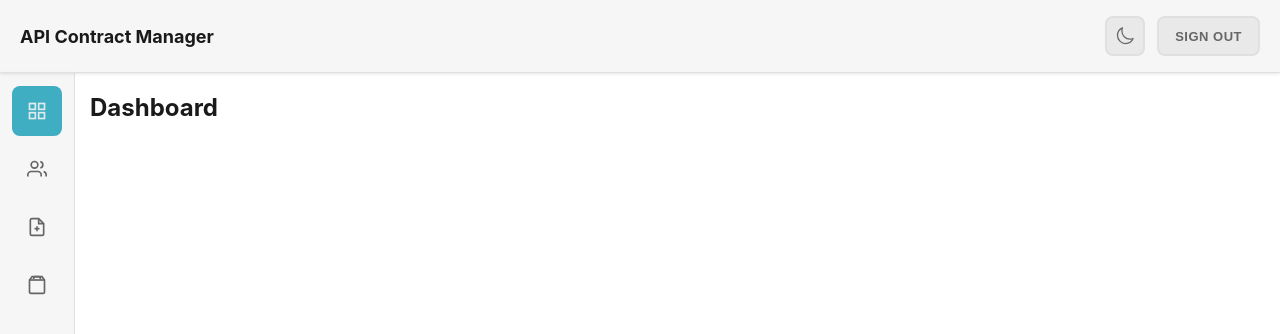
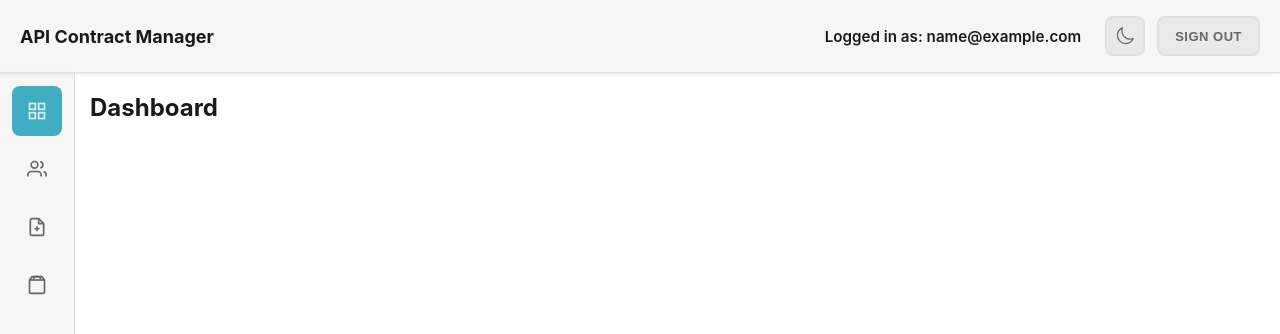
Before and after one commit to RohanMankame/api_contract_manager_frontend, a React (Vite) app: page / in a window 1280 px wide. Shown: the top 334 px of the page. Built offline with nearby package versions, Linux system fonts and the light colour scheme; no server answers; sample sign-in values are in the browser's storage; what ag-grid-community would draw is missing.

Commit message:
added Logged in user to top nav bar

```diff
--- a/src/components/TopNav.jsx
+++ b/src/components/TopNav.jsx
@@ -1,11 +1,14 @@
+// src/components/TopNav.jsx
 import { useNavigate } from 'react-router-dom'
 import { logout } from '../services/auth'
 import { ThemeToggle } from './ThemeToggle'
+import { useAuth } from '../hooks/useAuth'
 import '../styles/TopNav.css'
 import '../styles/Button.css'
 
 export function TopNav() {
   const navigate = useNavigate()
+  const { user } = useAuth()
 
   const handleLogout = () => {
     logout()
@@ -20,6 +23,10 @@ export function TopNav() {
         </div>
 
         <div className="top-nav-actions">
+          {user?.email && (
+            <div className="user-email">Logged in as: {user.email}</div>
+          )}
+
           <ThemeToggle />
 
           <button
--- a/src/styles/TopNav.css
+++ b/src/styles/TopNav.css
@@ -80,3 +80,11 @@
     font-size: var(--font-size-xs);
   }
 }
+
+
+.user-email {
+  font-size: 0.95rem;
+  color: var(--color-text-primary);
+  margin-right: var(--spacing-md);
+  font-weight: 600;
+}
```
